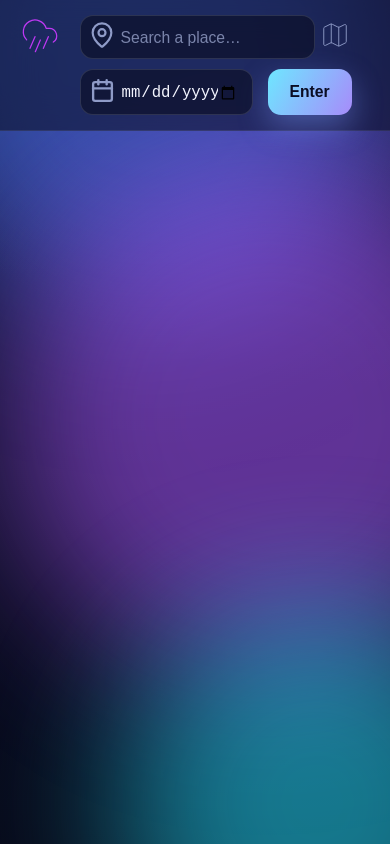
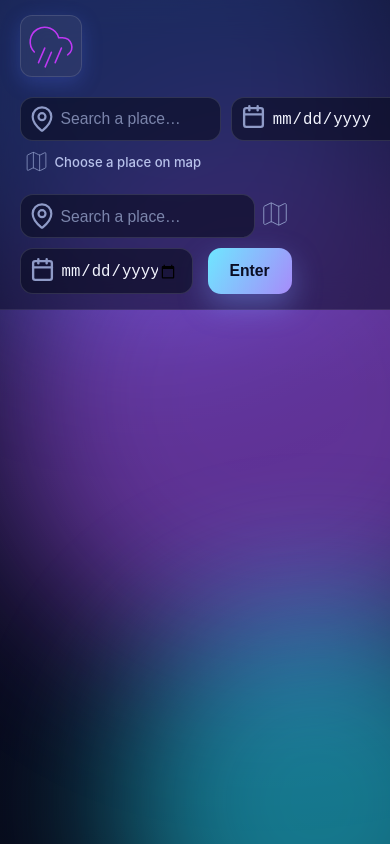
Before and after one commit to prashant5pbr/weather-stick, a Next.js app: page /weather in a window 390 px wide. Built offline with nearby package versions, Linux system fonts and the light colour scheme.

Commit message:
Added code to style logo.

```diff
--- a/src/css/weather-topbar.module.css
+++ b/src/css/weather-topbar.module.css
@@ -9,6 +9,32 @@
   border-bottom: 1px solid rgba(255, 255, 255, 0.08);
   background: rgba(10, 13, 36, 0.55);
   backdrop-filter: blur(18px);
+}
+
+.brand {
+  display: inline-flex;
+  align-items: center;
+  gap: 10px;
+  text-decoration: none;
+  color: #fff;
+}
+
+.brandMark {
+  display: inline-flex;
+  align-items: center;
+  justify-content: center;
+  width: 60px;
+  height: 60px;
+  border-radius: 12px;
+  background: rgba(255, 255, 255, 0.06);
+  border: 1px solid rgba(255, 255, 255, 0.12);
+  box-shadow: 0 6px 20px rgba(80, 110, 255, 0.25);
+}
+
+.brandLogo {
+  width: 50px;
+  height: 50px;
+  aspect-ratio: 3/1;
 }
 
 .search {
@@ -31,7 +57,7 @@
 .placeIcon {
   position: absolute;
   left: 8px;
-  bottom: 10px;
+  bottom: 8px;
   height: 28px;
   color: #8f9bc7;
   aspect-ratio: 1/1;
@@ -93,6 +119,7 @@
   color: #b7c1ea;
   text-decoration: none;
   transition: color 0.2s ease;
+  user-select: none;
 }
 
 .mapLink:hover {
@@ -135,28 +162,18 @@
   transform: translateY(0);
 }
 
-.mobileSearch {
-  display: none;
-  width: 62px;
-  height: 61px;
-  padding: 2px 4px;
-  background: rgba(255, 255, 255, 0.06);
-  border: 1px solid rgba(255, 255, 255, 0.12);
-  border-radius: 12px;
-  cursor: pointer;
-  transition:
-    transform 0.15s ease,
-    box-shadow 0.2s ease,
-    filter 0.2s ease;
-  box-shadow: 0 6px 20px rgba(80, 110, 255, 0.25);
-}
-
-@media (max-width: 650px) {
+@media (max-width: 650) {
   .search {
     display: none;
   }
 
-  .mobileSearch {
-    display: block;
+  .brandMark {
+    width: 55px;
+    height: 55px;
+  }
+
+  .brandLogo {
+    width: 46px;
+    height: 46px;
   }
 }
```
